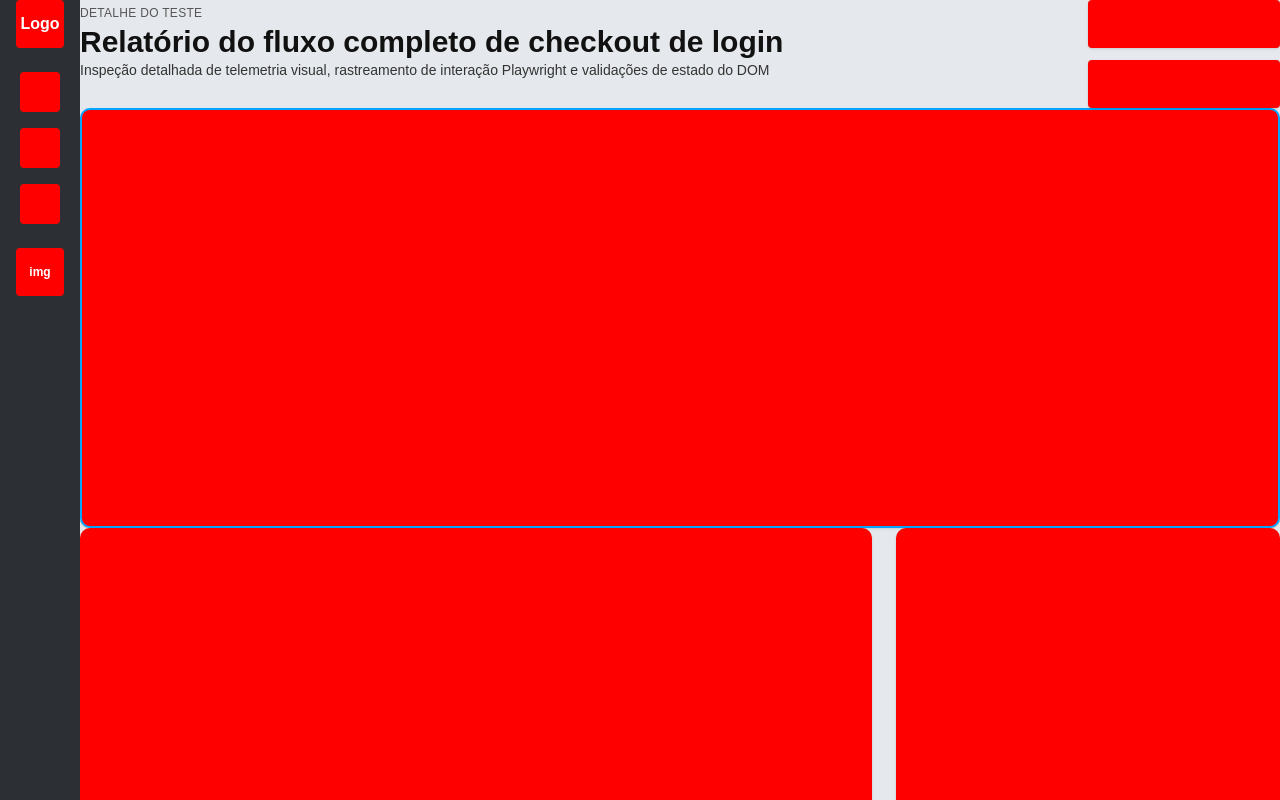
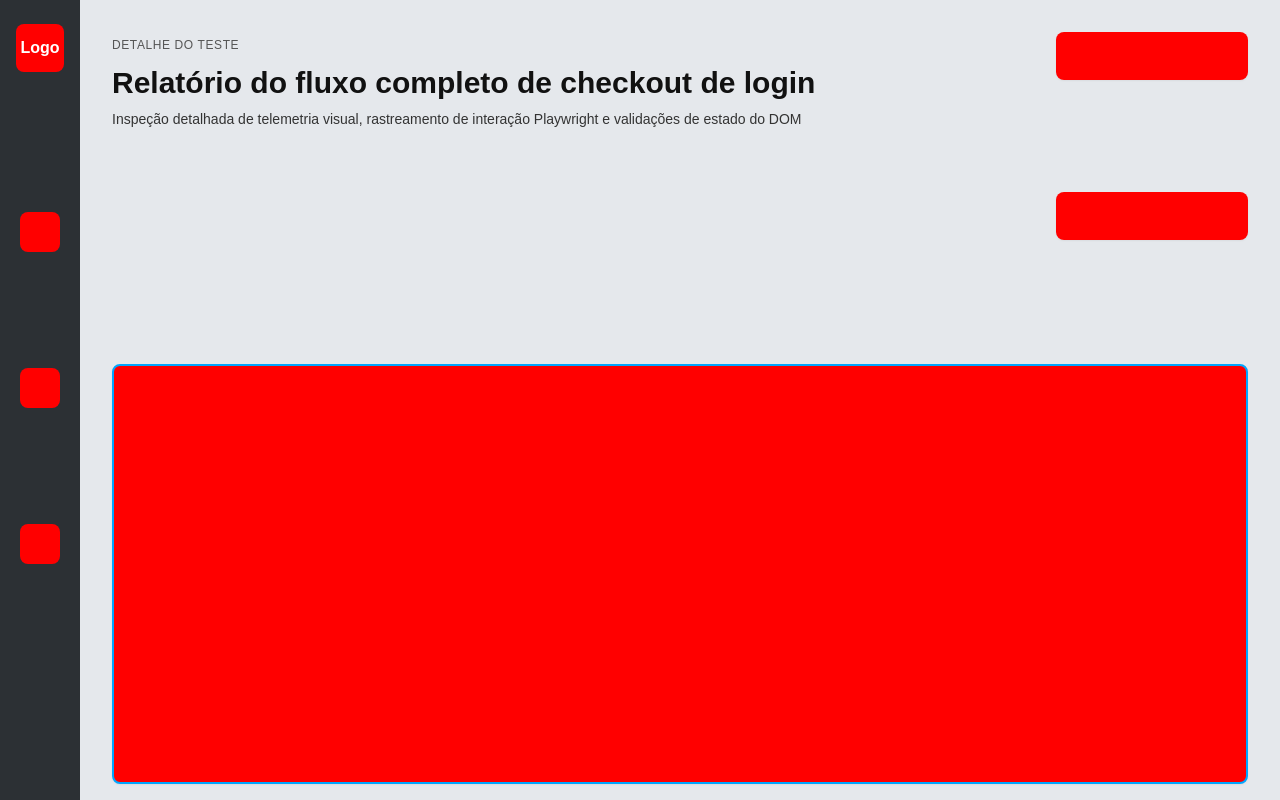
Before and after one commit to Qore-Analitycs/Qore-Analytics---Front-End, a Next.js app: page /detalhes in a window 1280 px wide. Shown: the top 800 px of the page. Built offline with nearby package versions, Linux system fonts and the light colour scheme.

Commit message:
:construction: Espaçamento dos blocos da pagina

```diff
--- a/src/pages/detalhes.tsx
+++ b/src/pages/detalhes.tsx
@@ -1,5 +1,6 @@
 import React from 'react';
 import Head from 'next/head';
+import styles from '../styles/detalhes.module.css'; // Importação do arquivo CSS Module
 
 export default function DetalhesPage() {
   return (
@@ -10,30 +11,28 @@ export default function DetalhesPage() {
 
       {/* =====================================================================
           CONTAINER PRINCIPAL DA TELA
-          Divide a tela inteira em duas partes: Barra lateral (esquerda) e Conteúdo (direita)
           ===================================================================== */}
-      <div className="flex min-h-screen bg-[#E5E8EC] font-sans">
+      <div className={styles.container}>
 
         {/* =====================================================================
             SEÇÃO 1: BARRA LATERAL ESQUERDA (SIDEBAR)
-            Contém o logotipo no topo, botões de navegação e ícone inferior
             ===================================================================== */}
-        <aside className="w-20 bg-[#2C3034] flex flex-col items-center py-6 gap-6 shrink-0">
+        <aside className={styles.sidebar}>
 
-          {/* Bloco Vermelho: Logotipo principal */}
-          <div className="w-12 h-12 bg-[#FF0000] flex items-center justify-center text-white font-bold rounded">
+          {/* Logo principal */}
+          <div className={`${styles.blocoVermelho} ${styles.logo}`}>
             Logo
           </div>
 
-          {/* Grupo de botões de navegação da barra lateral */}
-          <div className="flex flex-col gap-4 mt-4">
-            <div className="w-10 h-10 bg-[#FF0000] rounded cursor-pointer"></div>
-            <div className="w-10 h-10 bg-[#FF0000] rounded cursor-pointer"></div>
-            <div className="w-10 h-10 bg-[#FF0000] rounded cursor-pointer"></div>
+          {/* Grupo de botões de navegação */}
+          <div className={styles.navGroup}>
+            <div className={`${styles.blocoVermelho} ${styles.navItem}`}></div>
+            <div className={`${styles.blocoVermelho} ${styles.navItem}`}></div>
+            <div className={`${styles.blocoVermelho} ${styles.navItem}`}></div>
           </div>
 
-          {/* Bloco Vermelho inferior: Ícone ou imagem de rodapé */}
-          <div className="mt-auto w-12 h-12 bg-[#FF0000] flex items-center justify-center text-white font-bold rounded text-xs">
+          {/* Imagem / Ícone de rodapé */}
+          <div className={`${styles.blocoVermelho} ${styles.footerImg}`}>
             img
           </div>
 
@@ -42,56 +41,47 @@ export default function DetalhesPage() {
         {/* =====================================================================
             SEÇÃO 2: ÁREA DE CONTEÚDO PRINCIPAL (DIREITA)
             ===================================================================== */}
-        <main className="flex-1 p-8 overflow-y-auto">
+        <main className={styles.mainContent}>
 
-          {/* -----------------------------------------------------------------
-              2.1 CABEÇALHO DO RELATÓRIO E BOTÕES DE AÇÃO SUPERIORES
-              ----------------------------------------------------------------- */}
-          <div className="flex justify-between items-start mb-6">
+          {/* Cabeçalho do relatório e botões superiores */}
+          <div className={styles.headerRow}>
 
-            {/* Bloco de Títulos e Descrição */}
             <div>
-              <span className="text-xs text-[#555555] font-medium uppercase tracking-wide">
+              <span className={styles.subtitulo}>
                 Detalhe do teste
               </span>
-              <h1 className="text-3xl font-extrabold text-[#111111] mt-1">
+              <h1 className={styles.titulo}>
                 Relatório do fluxo completo de checkout de login
               </h1>
-              <p className="text-sm text-[#333333] mt-1 max-w-3xl">
+              <p className={styles.descricao}>
                 Inspeção detalhada de telemetria visual, rastreamento de interação Playwright e validações de estado do DOM
               </p>
             </div>
 
-            {/* Blocos Vermelhos Superiores (Botões de Ação) */}
-            <div className="flex flex-col gap-3">
-              <div className="w-48 h-12 bg-[#FF0000] rounded shadow-sm"></div>
-              <div className="w-48 h-12 bg-[#FF0000] rounded shadow-sm"></div>
+            {/* Botões de Ação Superiores */}
+            <div className={styles.actionButtons}>
+              <div className={`${styles.blocoVermelho} ${styles.actionButton}`}></div>
+              <div className={`${styles.blocoVermelho} ${styles.actionButton}`}></div>
             </div>
 
           </div>
 
-          {/* -----------------------------------------------------------------
-              2.2 CONTAINER CENTRAL: PLAYER DE VÍDEO / TELEMETRIA VISUAL
-              Este bloco possui uma borda azul marcante como no modelo
-              ----------------------------------------------------------------- */}
-          <div className="w-full h-[420px] bg-[#FF0000] border-2 border-[#00A6FF] rounded-lg shadow-sm mb-8">
-            {/* Espaço reservado para o player de vídeo ou replay da sessão */}
+          {/* Container central do player de vídeo */}
+          <div className={`${styles.blocoVermelho} ${styles.videoContainer}`}>
+            {/* Espaço reservado para o player de vídeo */}
           </div>
 
-          {/* -----------------------------------------------------------------
-              2.3 SEÇÃO INFERIOR: DOIS BLOCOS DE CONTEÚDO LADO A LADO
-              Divisão em duas colunas (Esquerda maior, Direita menor)
-              ----------------------------------------------------------------- */}
-          <div className="grid grid-cols-1 lg:grid-cols-3 gap-6">
+          {/* Seção inferior com dois blocos */}
+          <div className={styles.gridInferior}>
 
-            {/* Coluna Esquerda: Ocupa 2 espaços do grid */}
-            <div className="lg:col-span-2 h-[380px] bg-[#FF0000] rounded-lg shadow-sm">
-              {/* Espaço reservado para a timeline de passos e funcionalidades */}
+            {/* Coluna Esquerda */}
+            <div className={`${styles.blocoVermelho} ${styles.cardEsquerdo}`}>
+              {/* Timeline de passos */}
             </div>
 
-            {/* Coluna Direita: Ocupa 1 espaço do grid */}
-            <div className="h-[380px] bg-[#FF0000] rounded-lg shadow-sm">
-              {/* Espaço reservado para o painel de métricas e status */}
+            {/* Coluna Direita */}
+            <div className={`${styles.blocoVermelho} ${styles.cardDireito}`}>
+              {/* Painel de métricas */}
             </div>
 
           </div>
--- /dev/null
+++ b/src/styles/detalhes.module.css
@@ -0,0 +1,147 @@
+/* Container principal da tela dividida em duas colunas */
+.container {
+  display: flex;
+  min-height: 100vh;
+  background-color: #E5E8EC;
+  font-family: system-ui, -apple-system, sans-serif;
+}
+
+/* Barra lateral esquerda (Sidebar) */
+.sidebar {
+  width: 80px;
+  background-color: #2C3034;
+  display: flex;
+  flex-direction: column;
+  align-items: center;
+  padding: 24px 0;
+  gap: 24px;
+  flex-shrink: 0;
+}
+
+/* Blocos vermelhos com margem inferior de 100px */
+.blocoVermelho {
+  background-color: #FF0000;
+  border-radius: 8px;
+  margin-bottom: 100px;
+}
+
+.logo {
+  width: 48px;
+  height: 48px;
+  display: flex;
+  align-items: center;
+  justify-content: center;
+  color: #FFFFFF;
+  font-weight: bold;
+}
+
+.navGroup {
+  display: flex;
+  flex-direction: column;
+  gap: 16px;
+  margin-top: 16px;
+}
+
+.navItem {
+  width: 40px;
+  height: 40px;
+  cursor: pointer;
+}
+
+.footerImg {
+  width: 48px;
+  height: 48px;
+  margin-top: auto;
+  display: flex;
+  align-items: center;
+  justify-content: center;
+  color: #FFFFFF;
+  font-size: 12px;
+  font-weight: bold;
+}
+
+/* Área de conteúdo principal à direita */
+.mainContent {
+  flex: 1;
+  padding: 32px;
+  overflow-y: auto;
+}
+
+/* Cabeçalho superior */
+.headerRow {
+  display: flex;
+  justify-content: space-between;
+  align-items: flex-start;
+  margin-bottom: 24px;
+}
+
+.subtitulo {
+  font-size: 12px;
+  color: #555555;
+  font-weight: 500;
+  text-transform: uppercase;
+  letter-spacing: 0.05em;
+}
+
+.titulo {
+  font-size: 30px;
+  font-weight: 800;
+  color: #111111;
+  margin-top: 4px;
+}
+
+.descricao {
+  font-size: 14px;
+  color: #333333;
+  margin-top: 4px;
+  max-width: 768px;
+}
+
+.actionButtons {
+  display: flex;
+  flex-direction: column;
+  gap: 12px;
+}
+
+.actionButton {
+  width: 192px;
+  height: 48px;
+  box-shadow: 0 1px 2px 0 rgba(0, 0, 0, 0.05);
+}
+
+/* Container central (Player de vídeo) com margem de 132px (32px padrão + 100px) */
+.videoContainer {
+  width: 100%;
+  height: 420px;
+  border: 2px solid #00A6FF;
+  box-shadow: 0 1px 2px 0 rgba(0, 0, 0, 0.05);
+  margin-bottom: 132px;
+}
+
+/* Seção inferior dividida em grid */
+.gridInferior {
+  display: grid;
+  grid-template-columns: repeat(3, minmax(0, 1fr));
+  gap: 24px;
+}
+
+.cardEsquerdo {
+  grid-column: span 2 / span 2;
+  height: 380px;
+  box-shadow: 0 1px 2px 0 rgba(0, 0, 0, 0.05);
+}
+
+.cardDireito {
+  height: 380px;
+  box-shadow: 0 1px 2px 0 rgba(0, 0, 0, 0.05);
+}
+
+/* Ajuste responsivo básico para telas menores */
+@media (max-width: 1024px) {
+  .gridInferior {
+    grid-template-columns: 1fr;
+  }
+  .cardEsquerdo {
+    grid-column: span 1 / span 1;
+  }
+}
```
